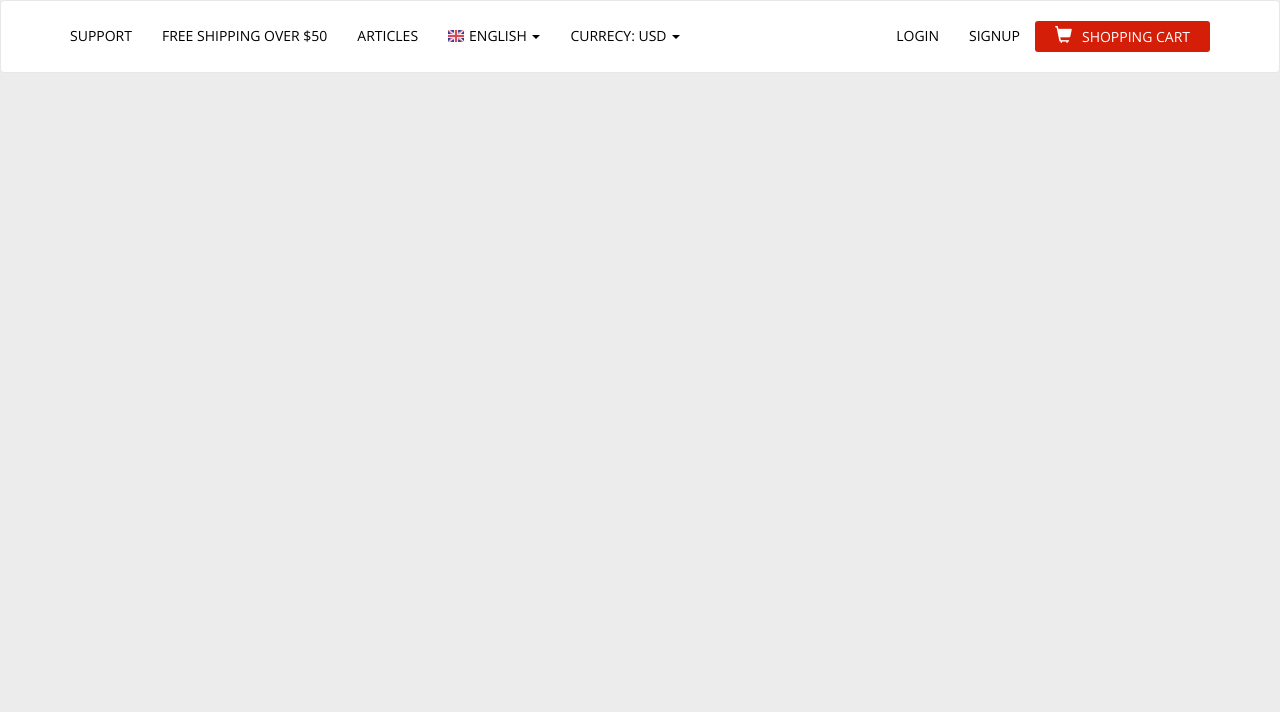
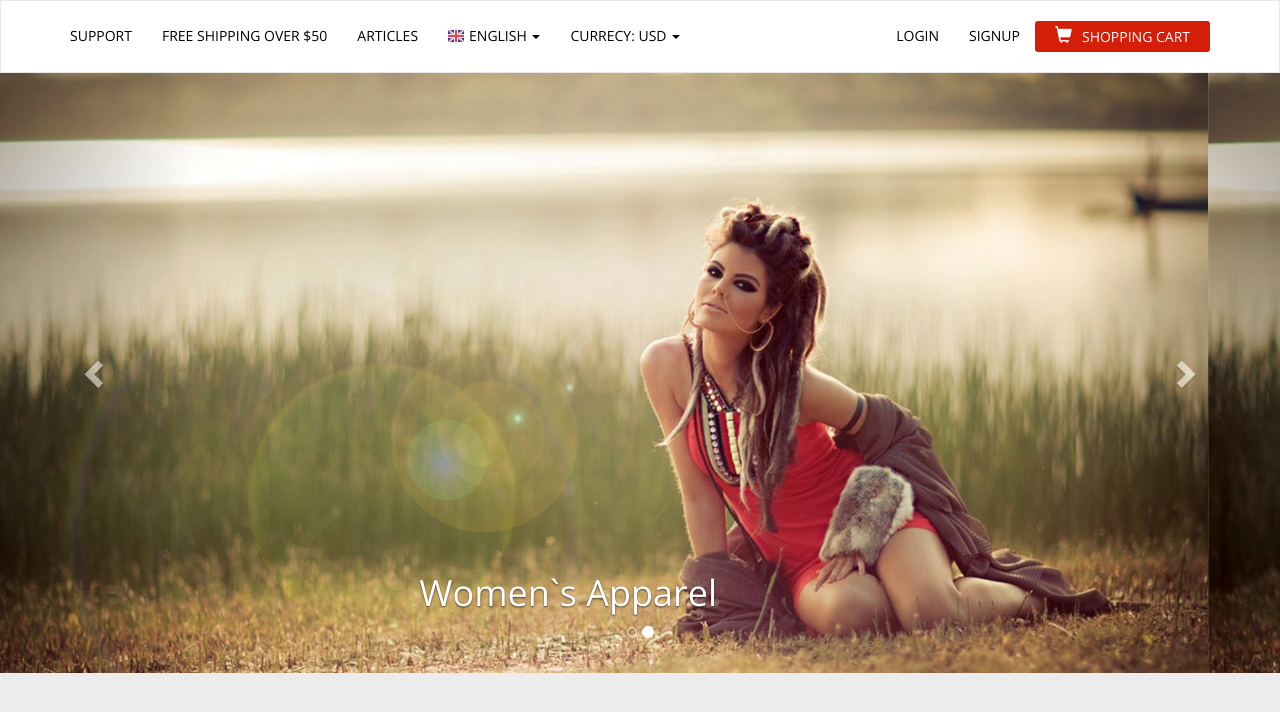
Before and after one commit to TatianaKeen/bootstrap, a plain HTML site: page styletour/index.html in a window 1280 px wide. Drawn offline with nearby package versions, Linux system fonts and the light colour scheme.

Commit message:
4 lesson

```diff
--- a/styletour/css/style.css
+++ b/styletour/css/style.css
@@ -8,10 +8,10 @@ body {
 	min-width: 320px;
 }
 
-/*img	{
+img	{
 	max-width: 100%;
 	height: auto;
-}*/
+}
 
 h3 {
 	font-size: 24px;
@@ -74,7 +74,19 @@ h3 {
 	top: -1px;
 }
 
+.menu-carousel .item {
+	min-height: 600px;
+}
 
+.menu-carousel .bgslide {
+	position:absolute;
+	top: 0;
+	left: 0;
+	height: 100%;
+	width: 100%;
+	background-size: cover;
+	background-position: center center;
+}
 
 
 
--- a/styletour/index.html
+++ b/styletour/index.html
@@ -63,10 +63,50 @@
 			  </div><!-- /.container-fluid -->
 			</nav>
 		</div> <!--menu-top-->
+
+		<section class="menu-carousel">
+			<div id="carousel" class="carousel slide" data-ride="carousel">
+				  <!-- Indicators -->
+				<div class="carousel-indicators-wrap">
+				  <ol class="carousel-indicators">
+				    <li data-target="#carousel" data-slide-to="0" class="active"></li>
+				    <li data-target="#carousel" data-slide-to="1"></li>
+				  </ol>
+				</div> <!-- ./carousel-indicators-wrap -->
+				  <!-- Wrapper for slides -->
+				  <div class="carousel-inner" role="listbox">
+				    <div class="item active">
+				      <!-- <img src="img/slider.jpg" alt="slider"> -->
+				      <div class="bgslide" style="background-image: url(img/slider.jpg);"></div>
+				      <div class="carousel-caption">
+				        <h1>Women`s Apparel</h1>
+				      </div>
+				    </div>
+				    <div class="item">
+					<!-- <img src="img/slider.jpg" alt="slider"> -->
+				      <div class="bgslide" style="background-image: url(img/slider.jpg);"></div>				      <div class="carousel-caption">
+				        <h1>Women`s Apparel</h1>
+				      </div>
+				    </div>
+				  </div>
+
+				  <!-- Controls -->
+				  <a class="left carousel-control" href="#carousel" role="button" data-slide="prev">
+				    <span class="glyphicon glyphicon-chevron-left" aria-hidden="true"></span>
+				    <span class="sr-only">Previous</span>
+				  </a>
+				  <a class="right carousel-control" href="#carousel" role="button" data-slide="next">
+				    <span class="glyphicon glyphicon-chevron-right" aria-hidden="true"></span>
+				    <span class="sr-only">Next</span>
+				  </a>
+			</div>
+		</section>
+
 	</header>
 
 
 	<script src="https://ajax.googleapis.com/ajax/libs/jquery/1.11.3/jquery.min.js"></script>
 	<script src="js/bootstrap.min.js"></script>
+	<script src="js/scripts.js"></script>
 </body>
 </html>
--- /dev/null
+++ b/styletour/js/scripts.js
@@ -0,0 +1,5 @@
+$function() {
+	$('.carousel').carousel({
+		interval: false
+	})
+}
```
